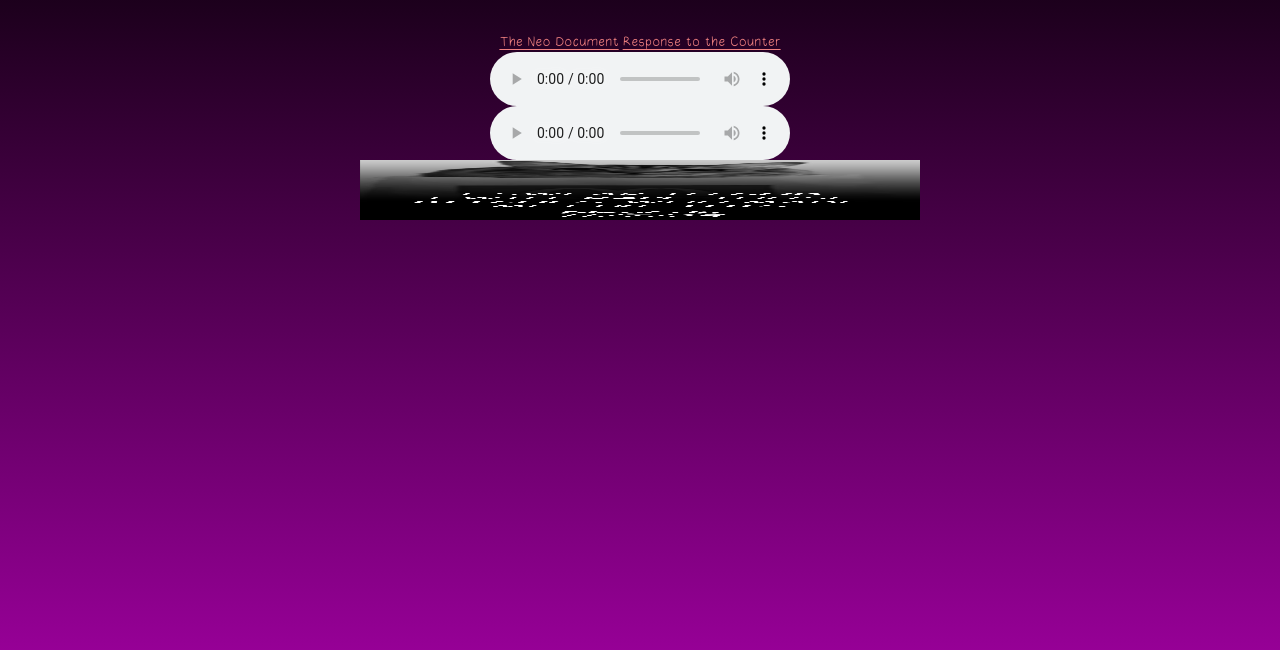
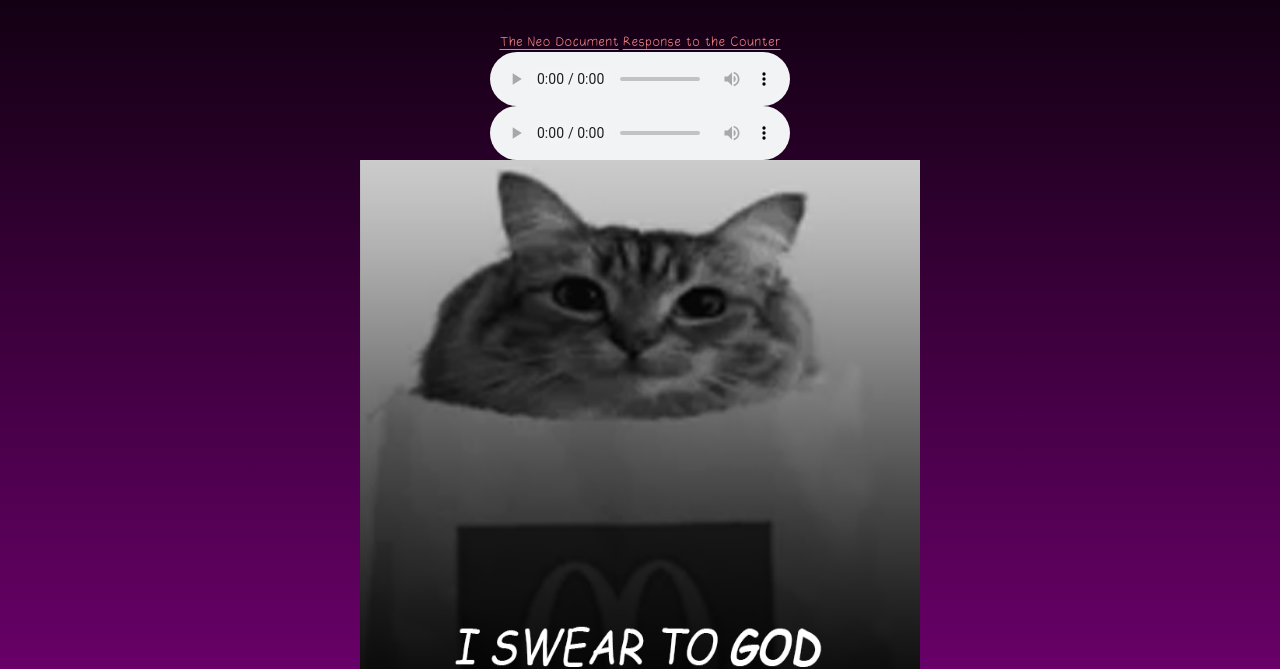
Before and after one commit to anon3e3e3e/anon3e3e3e.github.io, a plain HTML site: page index.html in a window 1280 px wide. Shown: the part 150-819 px from the top of the page. Drawn offline with Linux system fonts and the light colour scheme.

Commit message:
Update index.html

```diff
--- a/index.html
+++ b/index.html
@@ -56,7 +56,7 @@
             <br>
             <audio controls src="assets/music/loop2.mp3"></audio>
             <br>
-            <img src="assets/NeoIsARapist.png" style="width:560px;height:60px;">
+            <img src="assets/NeoIsARapist.png" style="width:560px;height:860px;">
         </center>
 
     </body>
```
